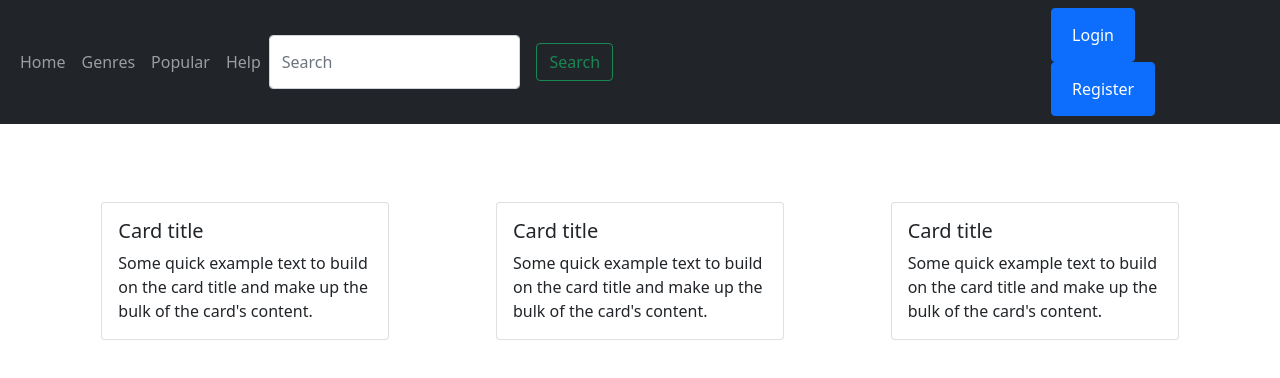
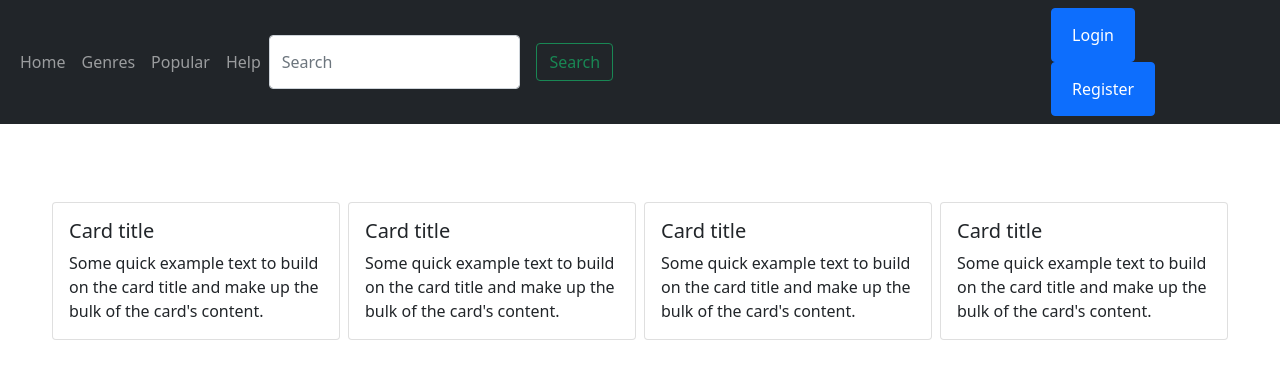
Before and after one commit to Ayo-SE/BKDAK_HUB, a React (Create React App) app in the folder group28_project/bkdak-hub/: page / in a window 1280 px wide. Shown: the top 378 px of the page. Built offline with nearby package versions, Linux system fonts and the light colour scheme.

Commit message:
Update Home.js

```diff
--- a/group28_project/bkdak-hub/src/components/Home.js
+++ b/group28_project/bkdak-hub/src/components/Home.js
@@ -10,7 +10,14 @@
           <div className='card' style={{width: "18rem"}}>
             <div className='card-body'>
               <h5 className="card-title">Card title</h5>
-              <p class="card-text">Some quick example text to build on the card title and make up the bulk of the card's content.</p>
+              <p class="card-text">Some quick example text to build on the card title and make up the bulk of the card's content. </p>
+            </div>
+          </div>
+
+          <div className='card' style={{width: "18rem"}}>
+            <div className='card-body'>
+              <h5 className="card-title">Card title</h5>
+              <p class="card-text">Some quick example text to build on the card title and make up the bulk of the card's content. </p>
             </div>
           </div>
 
```
